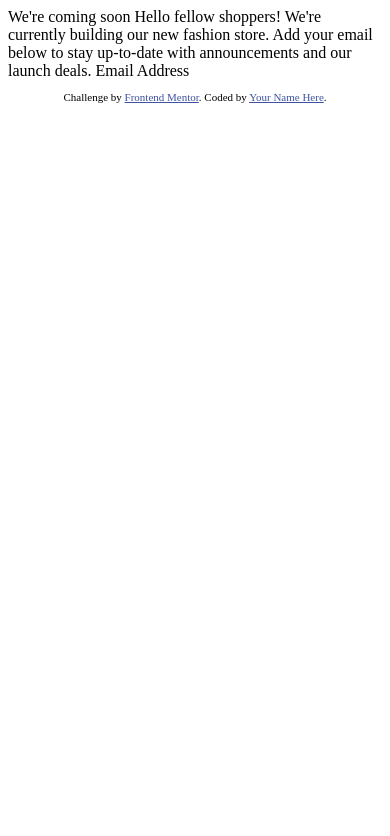
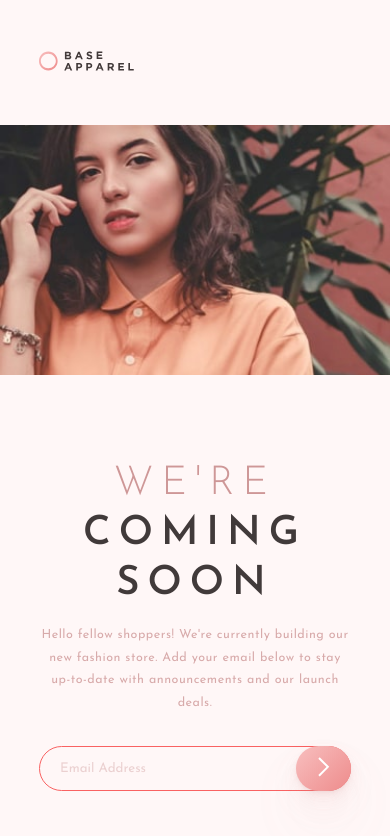
Before and after one commit to tanismith/comming-soon-page, a plain HTML site: page index.html in a window 390 px wide. Drawn offline with Linux system fonts and the light colour scheme.

Commit message:
desktop and responsive css

```diff
--- a/index.html
+++ b/index.html
@@ -1,33 +1,58 @@
 <!DOCTYPE html>
 <html lang="en">
   <head>
-  <meta charset="UTF-8">
-  <meta name="viewport" content="width=device-width, initial-scale=1.0"> <!-- displays site properly based on user's device -->
-
-  <link rel="icon" type="image/png" sizes="32x32" href="./images/favicon-32x32.png">
-
+    <meta charset="UTF-8" />
+    <meta name="viewport" content="width=device-width, initial-scale=1.0" />
+    <!-- displays site properly based on user's device -->
+    <link
+      href="https://fonts.googleapis.com/css2?family=Josefin+Sans:wght@300;400;600&display=swap"
+      rel="stylesheet"
+    />
+    <link
+      rel="icon"
+      type="image/png"
+      sizes="32x32"
+      href="./images/favicon-32x32.png"
+    />
+    <link rel="stylesheet" href="style.css" />
+    <link rel="stylesheet" href="responsive.css">
     <title>Frontend Mentor | Base Apparel coming soon page</title>
-
-  <!-- Feel free to remove these styles or customise in your own stylesheet 👍 -->
-  <style>
-    .attribution { font-size: 11px; text-align: center; }
-    .attribution a { color: hsl(228, 45%, 44%); }
-  </style>
   </head>
   <body>
-
-  We're coming soon
-
-  Hello fellow shoppers! We're currently building our new fashion store.
-  Add your email below to stay up-to-date with announcements and our launch deals.
-
-  Email Address
-
-  <footer>
+    <main>
+      <div class="logo-bar">
+        <img src="./images/logo.svg" alt="logo" width="120" height="auto">
+      </div>
+      <div class="info-container">
+        <h1>
+          We're
+        </h1>
+        <h2>
+          coming soon
+        </h2>
+        <p>
+          Hello fellow shoppers! We're currently building our new
+          fashion store. Add your email below to stay up-to-date with announcements
+          and our launch deals.
+        </p>
+        <div class="submit-form">
+          <input id="email" type="email" placeholder="Email Address" pattern=".+@gmail.com" size="30" required >
+          <div class="error-box"><img src="./images/icon-error.svg" alt=""></div>
+          <button type="submit"><img src="./images/icon-arrow.svg" alt="submit-icon"></button>
+        </div>
+        <label for="email">Please provide a valid email</label>
+      </div>
+      <div class="hero">
+        <img src="./images/hero-desktop.jpg" alt="hero">
+      </div>
+    </main>
+    <!-- <footer>
       <p class="attribution">
-      Challenge by <a href="https://www.frontendmentor.io?ref=challenge" target="_blank">Frontend Mentor</a>.
-      Coded by <a href="#">Your Name Here</a>.
+        Challenge by
+        <a href="https://www.frontendmentor.io?ref=challenge" target="_blank"
+          >Frontend Mentor</a
+        >. Coded by <a href="#">Tani</a>.
       </p>
-  </footer>
+    </footer> -->
   </body>
 </html>
--- /dev/null
+++ b/responsive.css
@@ -0,0 +1,44 @@
+@media (max-width: 575px) {
+  main {
+    grid-template-rows: 1fr 2fr 4fr;
+    width: 100%;
+    height: 100%;
+    background: #fff6f6e2;
+    margin-top: 0px;
+  }
+  .logo-bar {
+    grid-area: 1;
+    justify-self: start;
+    padding: 2.5em 0 2em 0.3em;
+  }
+  .logo-bar img {
+    margin-left: 35px;
+    width: 95px;
+  }
+  .info-container {
+    grid-area: 3/1;
+    display: flex;
+    flex-direction: column;
+    width: 80%;
+    padding-top: 0;
+    text-align: center;
+  }
+  .hero {
+    grid-area: 2;
+    max-width: 100%;
+    height: 250px;
+    background-size: cover;
+    background-repeat: no-repeat;
+    background-image: url(./images/hero-mobile.jpg);
+  }
+  .hero img {
+    display: none;
+  }
+  .info-container h1,
+  h2 {
+    font-size: 40px;
+  }
+  .info-container button {
+    width: 55px;
+  }
+}
--- /dev/null
+++ b/style.css
@@ -0,0 +1,150 @@
+* {
+  margin: 0;
+  paddiing: 0;
+}
+:root {
+  --Desaturated-Red: hsl(0, 36%, 70%);
+  --Soft-Red: hsl(0, 93%, 68%);
+  --Dark-Grayish-Red: hsl(0, 6%, 24%);
+  /* background-image:linear-gradient(135deg, hsl(0, 0%, 100%), hsl(0, 100%, 98%)); */
+  /* background-image:linear-gradient(135deg, hsl(0, 80%, 86%), hsl(0, 74%, 74%)); */
+}
+body {
+  font-size: 12.5px;
+  font-family: "Josefin Sans", sans-serif;
+
+  line-height: 1.8;
+}
+.attribution {
+  font-size: 11px;
+  text-align: center;
+  color: darkgrey;
+}
+.attribution a {
+  color: var(--Desaturated-Red);
+}
+main {
+  display: grid;
+  grid-template-rows: 15% 70%;
+  align-items: center;
+  justify-items: center;
+  width: 70%;
+  height: 45em;
+  margin: 0 auto;
+  background-image: url(./images/bg-pattern-desktop.svg);
+  background-size: contain;
+  margin-top: 80px;
+}
+.logo-bar {
+  grid-area: 1;
+  justify-self: start;
+  padding-top: 55px;
+}
+.logo-bar img {
+  margin-left: 95px;
+}
+.info-container {
+  grid-area: 2;
+  display: flex;
+  flex-direction: column;
+  width: 65%;
+  font-weight: 400;
+  padding-top: 5em;
+}
+.hero {
+  grid-area: 2/3;
+  /* background-image: url(./images/hero-desktop.jpg); */
+  width: 100%;
+  height: inherit;
+  background-size: cover;
+}
+.hero img {
+  height: inherit;
+}
+.info-container h1,
+h2 {
+  color: var(--Desaturated-Red);
+  font-size: 45px;
+  font-weight: 300;
+  line-height: 1.25;
+  text-transform: uppercase;
+  letter-spacing: 8px;
+}
+.info-container h2 {
+  color: var(--Dark-Grayish-Red);
+  font-weight: 600;
+}
+.info-container p {
+  color: var(--Desaturated-Red);
+  margin: 1.2em 0 2.5em;
+  opacity: 0.8;
+  letter-spacing: 0.5px;
+}
+/* suscribe bar */
+.submit-form {
+  display: flex;
+  flex-direction: row;
+  position: relative;
+}
+.info-container input {
+  box-sizing: border-box;
+  width: 100%;
+  border: 1px solid var(--Desaturated-Red);
+  border-radius: 50px;
+  height: 45px;
+  background-color: transparent;
+  outline-style: none;
+  padding-left: 20px;
+  font-family: "Josefin Sans", sans-serif;
+  color: var(--Dark-Grayish-Red);
+}
+::placeholder {
+  color: rgba(206, 151, 151, 0.5);
+  opacity: 0.8;
+}
+
+.info-container button {
+  position: absolute;
+  right: 0;
+  width: 70px;
+  background-image: linear-gradient(135deg, hsl(0, 80%, 86%), hsl(0, 74%, 74%));
+  border: none;
+  border-radius: 50px;
+  height: 45px;
+  cursor: pointer;
+  outline-style: none;
+  box-shadow: 0 1px 2px rgba(206, 151, 151, 0.07),
+    0 2px 4px rgba(206, 151, 151, 0.07), 0 4px 8px rgba(206, 151, 151, 0.07),
+    0 8px 16px rgba(206, 151, 151, 0.07), 0 16px 32px rgba(206, 151, 151, 0.07),
+    0 32px 64px rgba(206, 151, 151, 0.07);
+}
+.info-container button:hover {
+  /* background-image: linear-gradient(135deg, hsl(0, 57%, 95%), hsl(0, 78%, 91%)); */
+  background-image: linear-gradient(
+    135deg,
+    hsla(0, 75%, 92%, 0.817),
+    hsla(0, 67%, 76%, 0.639)
+  );
+}
+
+/* error display */
+.info-container label {
+  padding: 5px 0 0 20px;
+  color: var(--Soft-Red);
+  display: none;
+}
+.error-box {
+  position: absolute;
+  display: flex;
+  align-items: center;
+  right: 0;
+  height: 40px;
+  width: 30%;
+}
+.error-box img {
+  display: none;
+}
+.info-container input {
+  border: 1.5px solid var(--Soft-Red);
+}
+/* termina css de error */
```
Lines whose indentation alone changed are shown as unchanged.
